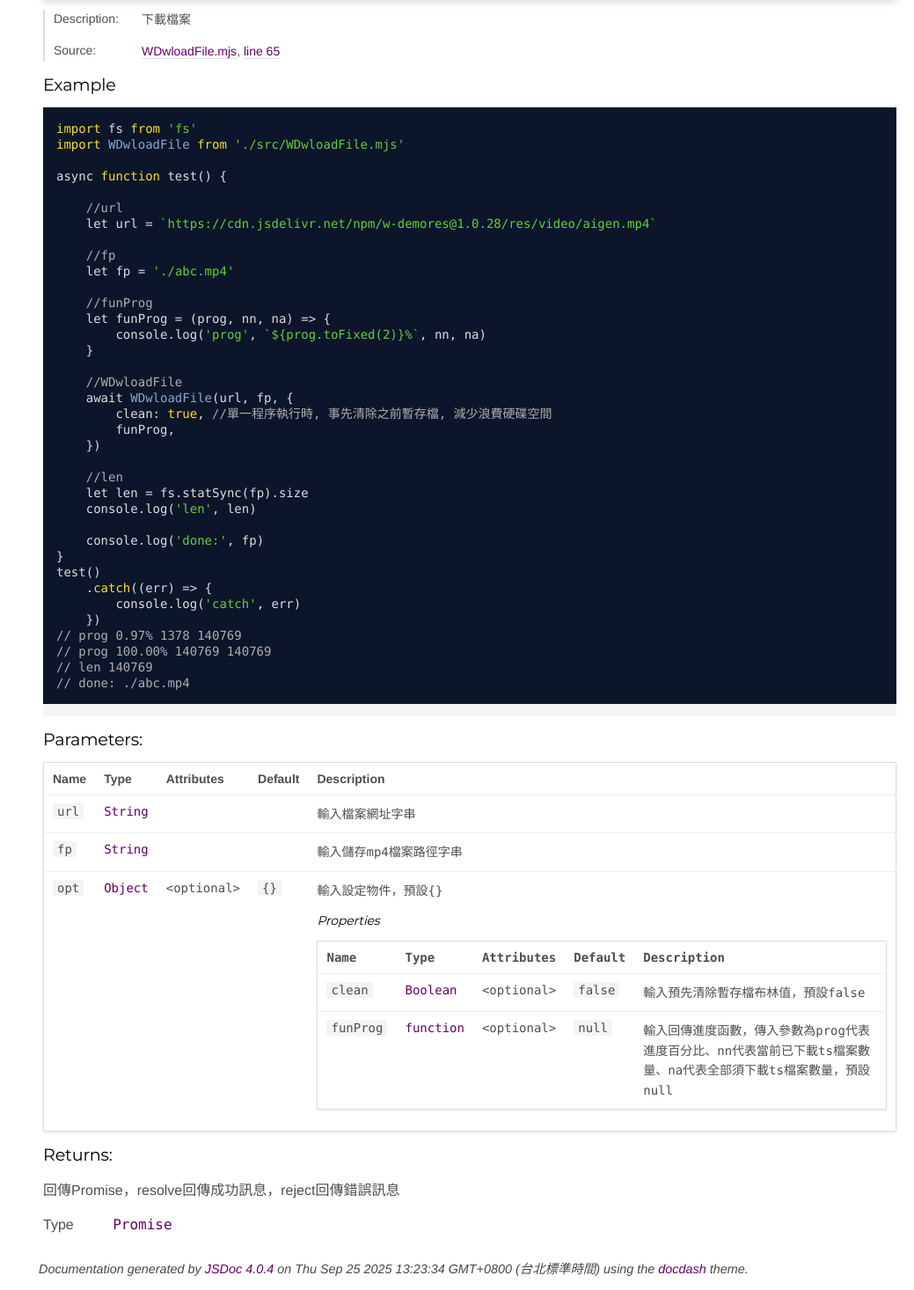
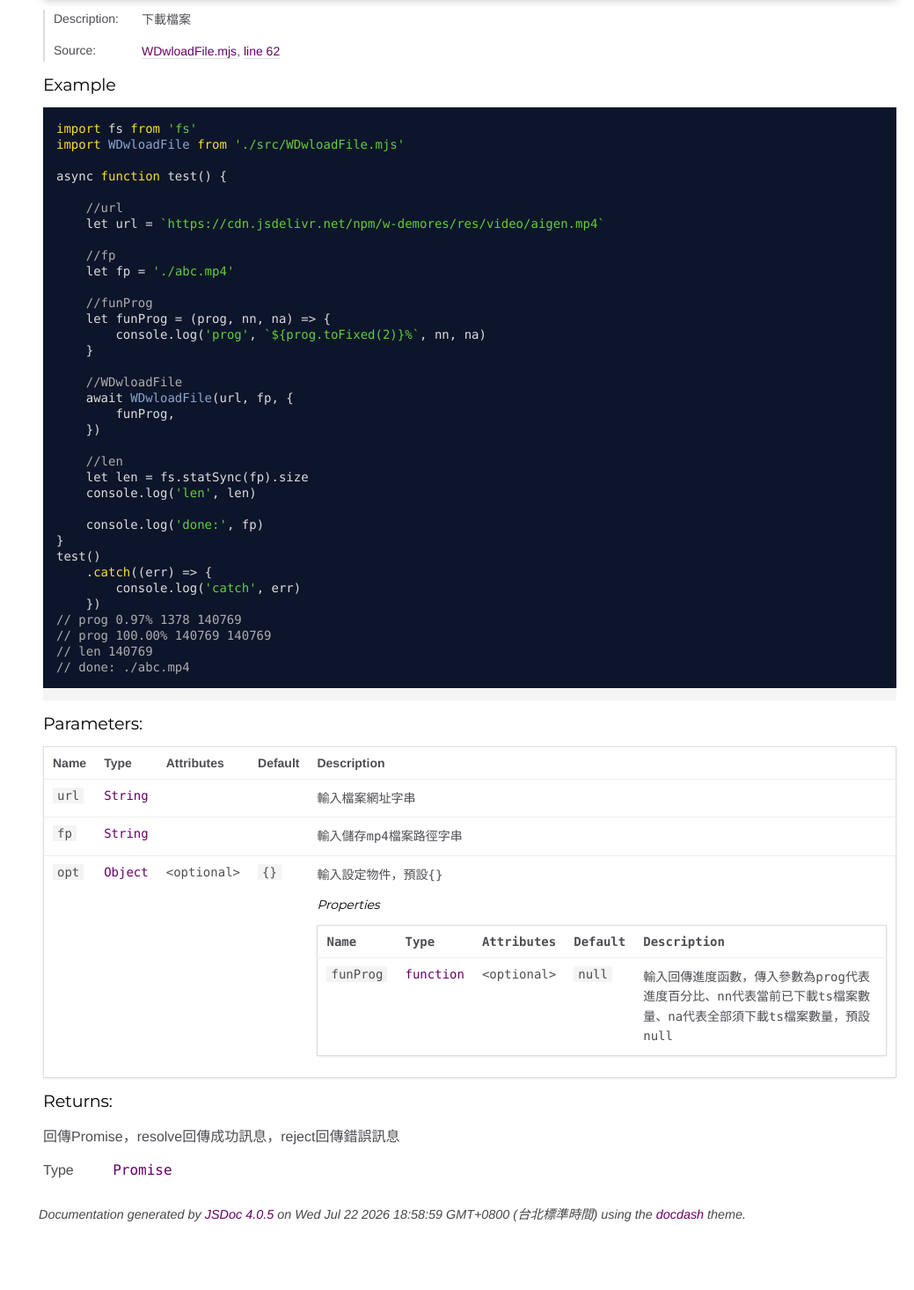
Before and after one commit to yuda-lyu/w-dwload-file, a website: page docs/global.html in a window 1280 px wide. Shown: the part 253-1719 px from the top of the page at 88% size, without its empty margins (241-1280 px from the left). After the commit the page ends 1657 px from the top, so only its background shows below. Drawn offline with Linux system fonts and the light colour scheme.

Commit message:
modify: update pks

```diff
--- a/docs/global.html
+++ b/docs/global.html
@@ -146,7 +146,7 @@
 
     <dt class="tag-source">Source:</dt>
     <dd class="tag-source"><ul class="dummy"><li>
-        <a href="WDwloadFile.mjs.html">WDwloadFile.mjs</a>, <a href="WDwloadFile.mjs.html#line65">line 65</a>
+        <a href="WDwloadFile.mjs.html">WDwloadFile.mjs</a>, <a href="WDwloadFile.mjs.html#line62">line 62</a>
     </li></ul></dd>
 
 
@@ -199,7 +199,7 @@ import WDwloadFile from './src/WDwloadFile.mjs'
 async function test() {
 
     //url
-    let url = `https://cdn.jsdelivr.net/npm/w-demores@1.0.28/res/video/aigen.mp4`
+    let url = `https://cdn.jsdelivr.net/npm/w-demores/res/video/aigen.mp4`
 
     //fp
     let fp = './abc.mp4'
@@ -211,7 +211,6 @@ async function test() {
 
     //WDwloadFile
     await WDwloadFile(url, fp, {
-        clean: true, //單一程序執行時, 事先清除之前暫存檔, 減少浪費硬碟空間
         funProg,
     })
 
@@ -397,46 +396,6 @@ test()
 
         <tr>
 
-                <td class="name"><code>clean</code></td>
-
-
-            <td class="type">
-
-
-<span class="param-type">Boolean</span>
-
-
-
-
-            </td>
-
-
-                <td class="attributes">
-
-                    &lt;optional><br>
-
-
-
-
-
-                </td>
-
-
-
-                <td class="default">
-
-                    <code>false</code>
-
-                </td>
-
-
-            <td class="description last"><p>輸入預先清除暫存檔布林值，預設false</p></td>
-        </tr>
-
-
-
-        <tr>
-
                 <td class="name"><code>funProg</code></td>
 
 
@@ -545,7 +504,7 @@ test()
 <br class="clear">
 
 <footer>
-    Documentation generated by <a href="https://github.com/jsdoc3/jsdoc">JSDoc 4.0.4</a> on Thu Sep 25 2025 13:23:34 GMT+0800 (台北標準時間) using the <a href="https://github.com/clenemt/docdash">docdash</a> theme.
+    Documentation generated by <a href="https://github.com/jsdoc3/jsdoc">JSDoc 4.0.5</a> on Wed Jul 22 2026 18:58:59 GMT+0800 (台北標準時間) using the <a href="https://github.com/clenemt/docdash">docdash</a> theme.
 </footer>
 
 <script>prettyPrint();</script>
--- a/g.mjs
+++ b/g.mjs
@@ -5,7 +5,7 @@ import WDwloadFile from './src/WDwloadFile.mjs'
 async function test() {
 
     //url
-    let url = `https://cdn.jsdelivr.net/npm/w-demores@1.0.28/res/video/aigen.mp4`
+    let url = `https://cdn.jsdelivr.net/npm/w-demores/res/video/aigen.mp4`
 
     //fp
     let fp = './abc.mp4'
--- a/package.json
+++ b/package.json
@@ -1,14 +1,14 @@
 {
   "name": "w-dwload-file",
-  "version": "1.0.0",
+  "version": "1.0.1",
   "main": "dist/w-dwload-file.umd.js",
   "dependencies": {
     "axios": "^1.12.2",
     "lodash-es": "^4.17.21",
-    "wsemi": "^1.8.21"
+    "wsemi": "^1.8.66"
   },
   "devDependencies": {
-    "w-package-tools": "^1.1.2"
+    "w-package-tools": "^1.1.11"
   },
   "scripts": {
     "test": "mocha --parallel --timeout 60000",
--- a/src/WDwloadFile.mjs
+++ b/src/WDwloadFile.mjs
@@ -28,7 +28,7 @@ import axios from 'axios'
  * async function test() {
  *
  *     //url
- *     let url = `https://cdn.jsdelivr.net/npm/w-demores@1.0.28/res/video/aigen.mp4`
+ *     let url = `https://cdn.jsdelivr.net/npm/w-demores/res/video/aigen.mp4`
  *
  *     //fp
  *     let fp = './abc.mp4'
```
Also changed, not shown: docs/WDwloadFile.mjs.html (+2 -11 lines), docs/index.html (+1 -1 lines), test/WDwloadFile.test.mjs (+1 -1 lines), README.md, dist/w-dwload-file.umd.js, 3 other files.
